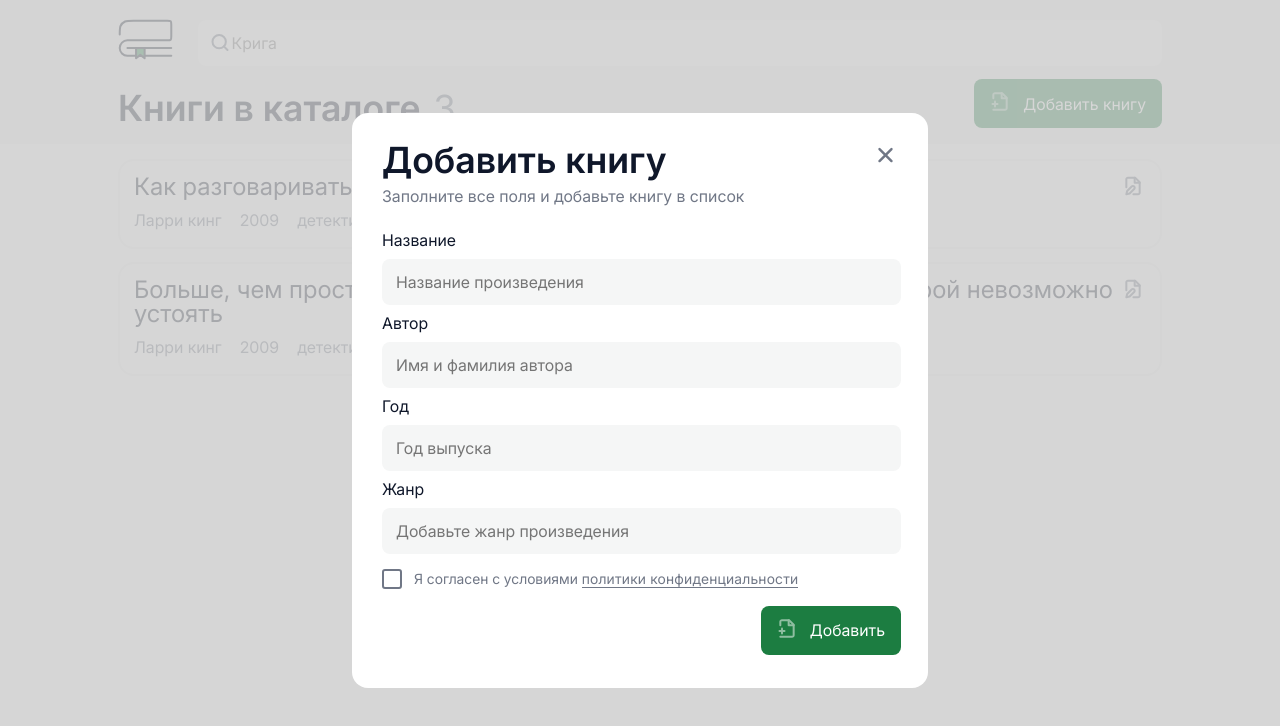
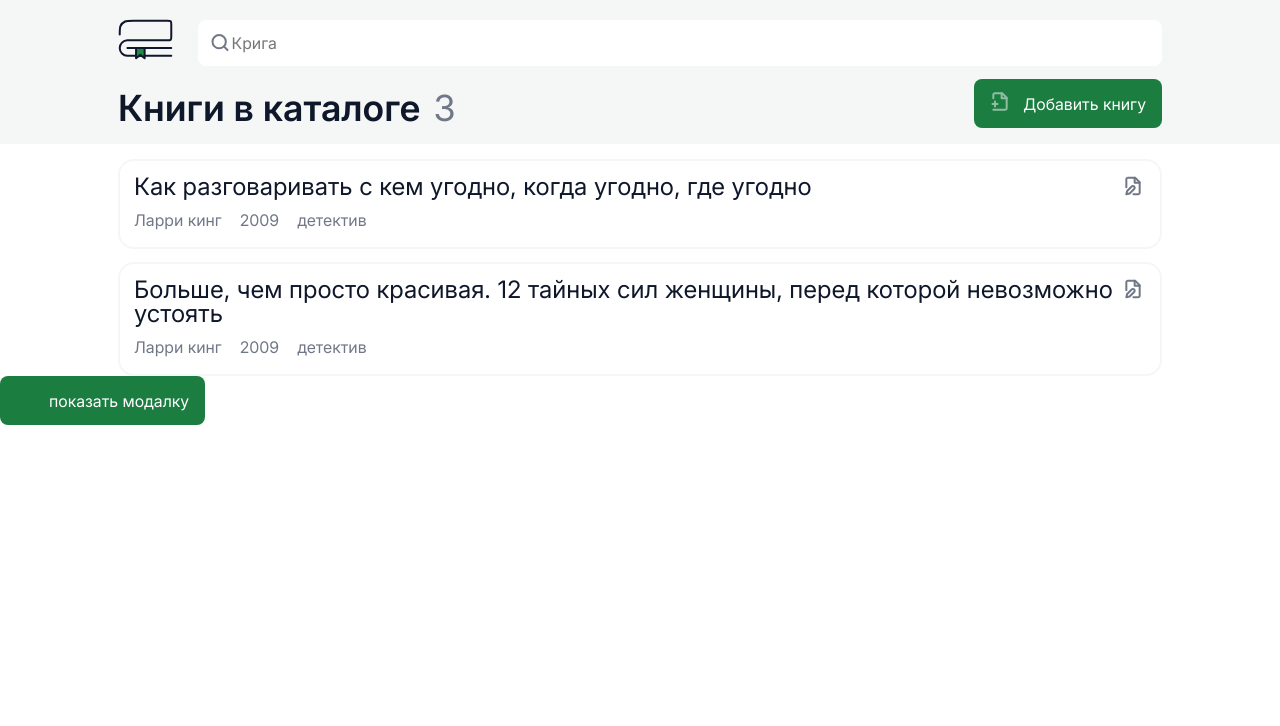
Before and after one commit to ase444ka/my-books, a Vue app: page / in a window 1280 px wide. Shown: the top 726 px of the page. Built offline with nearby package versions, Linux system fonts and the light colour scheme.

Commit message:
add open-close dialog functionality

```diff
--- a/src/App.vue
+++ b/src/App.vue
@@ -5,6 +5,17 @@ import {inject} from 'vue';
 const successNoty = inject('successNoty');
 const errorNoty = inject('errorNoty');
 import BookDialog from '@/components/BookDialog.vue'
+
+const showModal = ref(false)
+
+const closeModal = () => {
+  showModal.value = false
+}
+
+const openModal = () => {
+  showModal.value = true
+}
+
 
 onMounted(() => {
   successNoty('Приветик!');
@@ -16,7 +27,10 @@ const ch = ref('');
 </script>
 
 <template>
-  <BookDialog />
+  <Transition>
+  <BookDialog @cancel="closeModal"  v-if="showModal"/>
+
+  </Transition>
   <header class="header">
     <div class="container">
       <div class="header__top">
@@ -30,6 +44,8 @@ const ch = ref('');
             </svg>
           </template>
         </MyInput>
+
+
         <!-- <MyButton class="header__search-button">
           <use href="./assets/sprites.svg#magnify"></use>
         </MyButton> -->
@@ -93,11 +109,23 @@ const ch = ref('');
           </li>
         </ul>
       </div>
+  <MyButton text="показать модалку" @click="openModal"/>
+
     </section>
   </main>
 </template>
 
 <style lang="scss" scoped>
+.v-enter-active,
+.v-leave-active {
+  transition: opacity 0.2s ease, transform 0.4s ease;
+}
+
+.v-enter-from,
+.v-leave-to {
+  opacity: 0;
+  transform: scale(0,1);
+}
 .header {
   background-color: var(--color-border);
   padding-top: 13px;
--- a/src/components/BookDialog.vue
+++ b/src/components/BookDialog.vue
@@ -1,11 +1,20 @@
-<script></script>
+<script setup>
+const emit = defineEmits(['cancel', 'save', 'delete'])
+
+const process = (e) => {
+  if(e.target.matches('.modal__backdrop')) {
+    emit('cancel')
+  }
+}
+
+</script>
 
 <template>
-  <div class="modal__backdrop">
+  <div class="modal__backdrop" @click="process">
     <div class="modal__window">
       <div class="modal__title">
         <h1>Добавить книгу</h1>
-        <MyButton class="modal__close">
+        <MyButton class="modal__close" @click="$emit('cancel')">
           <use href="../assets/sprites.svg#cross"></use>
         </MyButton>
       </div>
@@ -29,6 +38,7 @@
 </template>
 
 <style lang="scss" scoped>
+
 .modal {
   &__backdrop {
     position: fixed;
```
